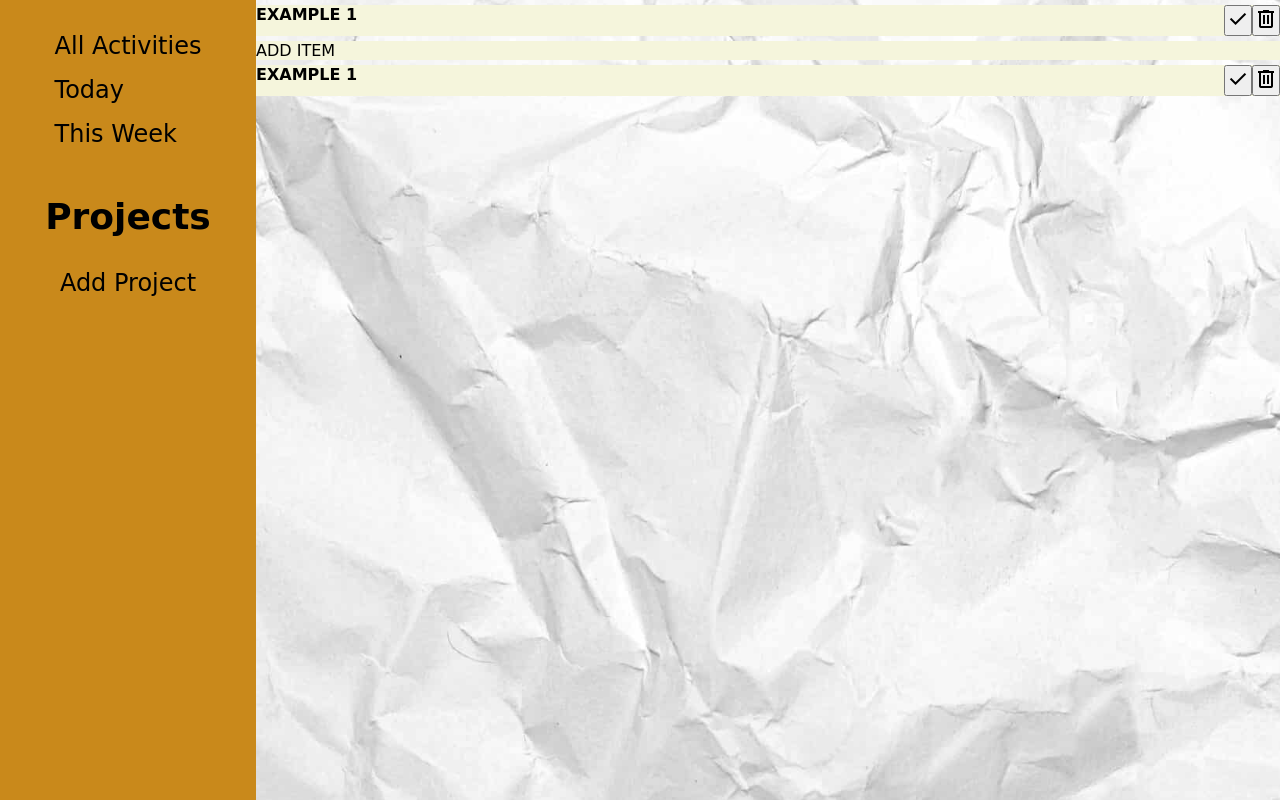
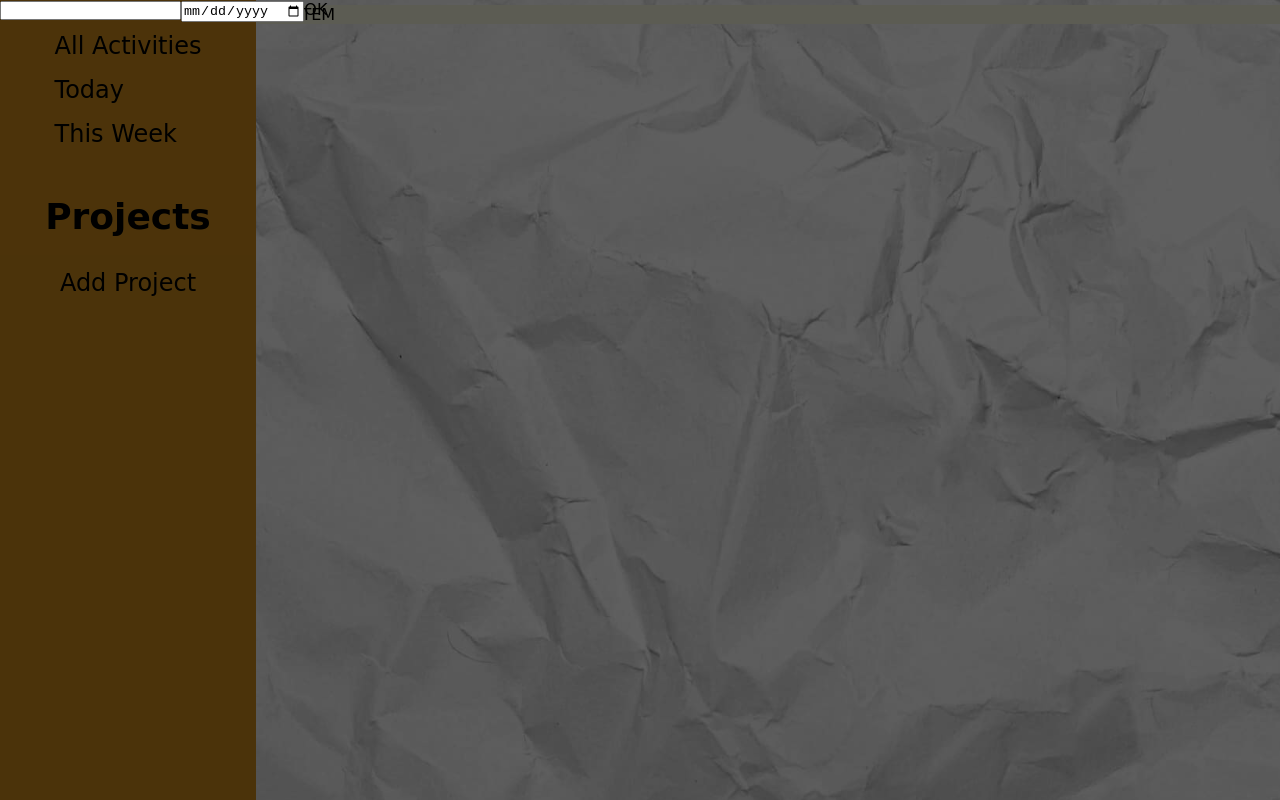
Before and after one commit to wafanakha/todo-list, a website built with webpack: page dist/index.html in a window 1280 px wide. Both pictures are taken after a click on the element "ADD ITEM". Built offline with nearby package versions, Linux system fonts and the light colour scheme; a web font is replaced by a local one.

Commit message:
add form to add item act

```diff
--- a/app/index.js
+++ b/app/index.js
@@ -25,20 +25,6 @@ const projectsTitle_text = document.createTextNode("Projects");
 
 const addProjects_text = document.createTextNode("Add Project");
 
-const activitiesItem = document.createElement("div");
-const actItem_Title = document.createElement("h4");
-const actItem_check = document.createElement("button");
-const actItem_del = document.createElement("button");
-const itemButtonGroup = document.createElement("div");
-const actItem_check_icon = document.createElement("span");
-const actItem_del_icon = document.createElement("span");
-
-const actItem_Title_text = document.createTextNode("EXAMPLE 1");
-actItem_check_icon.classList.add("material-symbols-outlined");
-actItem_del_icon.classList.add("material-symbols-outlined");
-const actItem_check_text = document.createTextNode("check");
-const actItem_del_text = document.createTextNode("delete");
-
 const addItem = document.createElement("div");
 const addItem_text = document.createTextNode("ADD ITEM");
 
@@ -62,20 +48,8 @@ sideBar.appendChild(activitiesList);
 sideBar.appendChild(projectsTitle);
 sideBar.appendChild(projectsList);
 
-actItem_Title.appendChild(actItem_Title_text);
-activitiesItem.appendChild(actItem_Title);
-actItem_check_icon.appendChild(actItem_check_text);
-actItem_del_icon.appendChild(actItem_del_text);
-actItem_check.appendChild(actItem_check_icon);
-actItem_del.appendChild(actItem_del_icon);
-
-itemButtonGroup.appendChild(actItem_check);
-itemButtonGroup.appendChild(actItem_del);
-activitiesItem.appendChild(itemButtonGroup);
-
 addItem.appendChild(addItem_text);
 
-mainWindow.appendChild(activitiesItem);
 mainWindow.appendChild(addItem);
 
 document.body.appendChild(sideBar);
--- a/app/logic.js
+++ b/app/logic.js
@@ -1,5 +1,24 @@
 export const itemAdding = () => {
   const mainWindow = document.querySelector("main");
+
+  const addingActivities = document.createElement("div");
+  addingActivities.classList.add("data");
+  document.body.appendChild(addingActivities);
+
+  const inputTitle = document.createElement("input");
+  const inputDate = document.createElement("input");
+  inputDate.type = "date";
+  const buttonOk = document.createElement("span");
+  const buttonOk_text = document.createTextNode("OK");
+  const addingForm = document.createElement("form");
+
+  buttonOk.appendChild(buttonOk_text);
+  addingForm.appendChild(inputTitle);
+  addingForm.appendChild(inputDate);
+  addingForm.appendChild(buttonOk);
+  addingActivities.appendChild(addingForm);
+
+  buttonOk.addEventListener("click", () => {
     const activitiesItem2 = document.createElement("div");
     const actItem_Title2 = document.createElement("h4");
     const actItem_check2 = document.createElement("button");
@@ -8,7 +27,7 @@ export const itemAdding = () => {
     const actItem_check_icon2 = document.createElement("span");
     const actItem_del_icon2 = document.createElement("span");
 
-  const actItem_Title_text2 = document.createTextNode("EXAMPLE 1");
+    const actItem_Title_text2 = document.createTextNode(inputTitle.value);
     actItem_check_icon2.classList.add("material-symbols-outlined");
     actItem_del_icon2.classList.add("material-symbols-outlined");
     const actItem_check_text2 = document.createTextNode("check");
@@ -28,10 +47,12 @@ export const itemAdding = () => {
     mainWindow.appendChild(activitiesItem2);
 
     activitiesItem2.classList.add("items");
+    addingActivities.style.visibility = "hidden";
 
     const activitiesItems = document.querySelectorAll(".items");
     activitiesItems.forEach(function (e) {
       e.addEventListener("click", itemClear);
+    });
   });
 };
 
--- a/app/main.css
+++ b/app/main.css
@@ -39,3 +39,12 @@ main > div {
   justify-content: space-between;
   margin: 5px 0 5px 0;
 }
+.data {
+  position: fixed;
+  width: 100vw;
+  height: 100vh;
+  background-color: rgba(0, 0, 0, 0.622);
+}
+.data span:hover {
+  cursor: pointer;
+}
```
Also changed, not shown: dist/bundle.js, 1 other file. Lines whose indentation alone changed are shown as unchanged.
